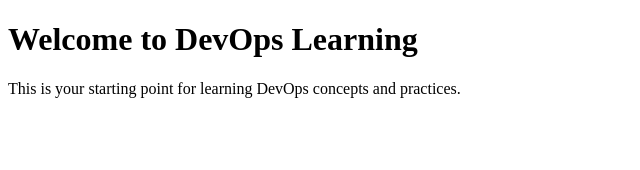
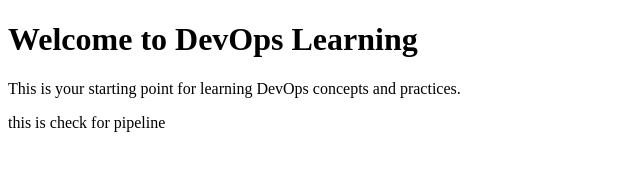
Before and after one commit to shivamkachhadiya/DevOps_Learning, a plain HTML site: page index.html in a window 1280 px wide. Shown: the whole page, without its empty margins (0-640 px from the left). Drawn offline with Linux system fonts and the light colour scheme.

Commit message:
pipeline check message:

```diff
--- a/index.html
+++ b/index.html
@@ -10,6 +10,7 @@
 <body>
     <h1>Welcome to DevOps Learning</h1>
     <p>This is your starting point for learning DevOps concepts and practices.</p>
+    <p>this is check for pipeline</p>
 </body>
 
 </html>
```
